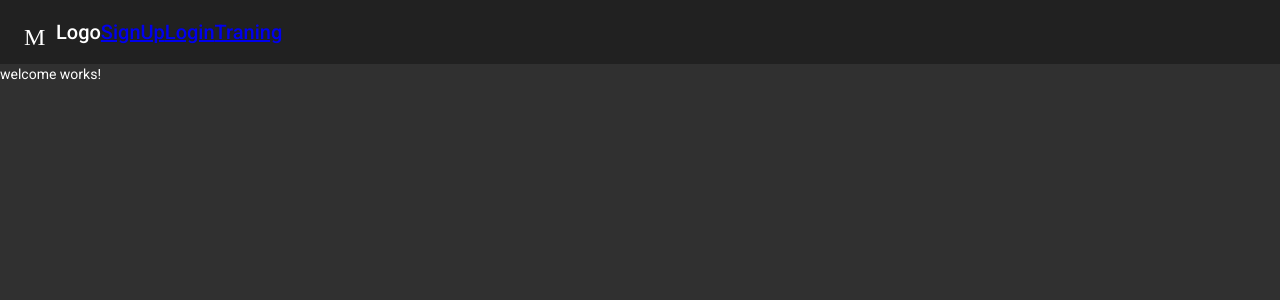
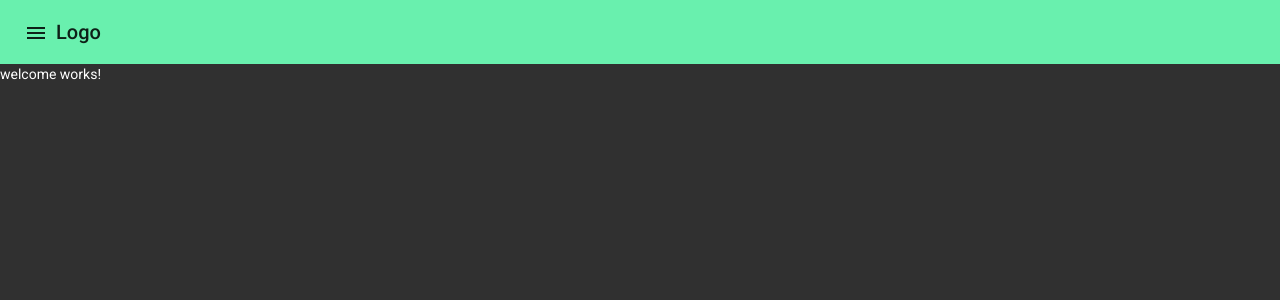
Before and after one commit to heshanu/AngularFitnessTracker, an Angular app: page / in a window 1280 px wide. Shown: the top 300 px of the page. Built offline with nearby package versions, Linux system fonts and the light colour scheme.

Commit message:
solve some bugs

```diff
--- a/src/app/app.component.css
+++ b/src/app/app.component.css
@@ -45,6 +45,31 @@ section {
   border: 1px solid #555;
 }
 
-.mat-sidenav-container,mat-sidenav-content,mat-sidenav{
+.mat-sidenav-container,
+mat-sidenav-content,
+mat-sidenav {
   height: 100%;
 }
+
+a {
+  text-decoration: none;
+  color: white;
+}
+a:hover {
+  color: lightgray;
+}
+
+.navigation-items {
+  list-style: none;
+  padding: 0;
+  margin-left: 1200px;
+
+}
+
+.m{
+  background-color:none;
+}
+
+.nav-caption{
+  display: inline-block;padding-left: 6px;
+}
--- a/src/app/app.component.html
+++ b/src/app/app.component.html
@@ -1,17 +1,31 @@
 <mat-sidenav-container>
   <mat-sidenav #sidenav role="navigation">
-    <p>I'm the sidenav</p>
+    <mat-nav-list>
+      <a mat-list-item routerLink="/signup"
+        >SignUp<mat-icon class="nav-caption">face</mat-icon></a
+      >
+      <a mat-list-item routerLink="/login"
+        >Login<mat-icon class="nav-caption">face</mat-icon></a
+      >
+      <a mat-list-item routerLink="/traning"
+        >Trainig <mat-icon class="nav-caption">face</mat-icon></a
+      ><br />
+    </mat-nav-list>
   </mat-sidenav>
   <mat-sidenav-content>
-    <mat-toolbar color="warning">
-      <div><button mat-icon-button (click)="sidenav.toggle()">
-        <mat-icon>Menu</mat-icon>
-      </button></div>
+    <mat-toolbar color="accent">
+      <div fxHide.gt-xs>
+        <button mat-icon-button (click)="sidenav.toggle()">
+          <mat-icon>menu</mat-icon>
+        </button>
+      </div>
       <div>Logo</div>
-      <div>
-        <a routerLink="/signup">SignUp</a>
-        <a routerLink="/login">Login</a>
-        <a routerLink="/traning">Traning</a>
+      <div fxFlex fxLayout fxLayoutAlign="flex-end" fxHide.xs>
+        <ul fxLayout fxLayoutGap="10px" class="navigation-items">
+          <a routerLink="/signup">SignUp</a>
+          <a routerLink="/login">Login</a>
+          <a routerLink="/traning">Traning</a>
+        </ul>
       </div>
     </mat-toolbar>
     <main>
--- a/src/app/app.module.ts
+++ b/src/app/app.module.ts
@@ -18,6 +18,7 @@ import { MatRippleModule } from '@angular/material/core';
 import { MatCheckboxModule } from '@angular/material/checkbox';
 import { MatSidenavModule } from '@angular/material/sidenav';
 import { MatToolbarModule } from '@angular/material/toolbar';
+import { MatListModule } from '@angular/material/list';
 
 import { SignupComponent } from './comp/auth/signup/signup.component';
 import { LoginComponent } from './comp/auth/login/login.component';
@@ -61,6 +62,7 @@ import { NavigationComponent } from './shared/navigation/navigation.component';
     MatCheckboxModule,
     MatSidenavModule,
     MatToolbarModule,
+    MatListModule,
   ],
   providers: [MatDatepickerModule, MatNativeDateModule],
   bootstrap: [AppComponent],
```
